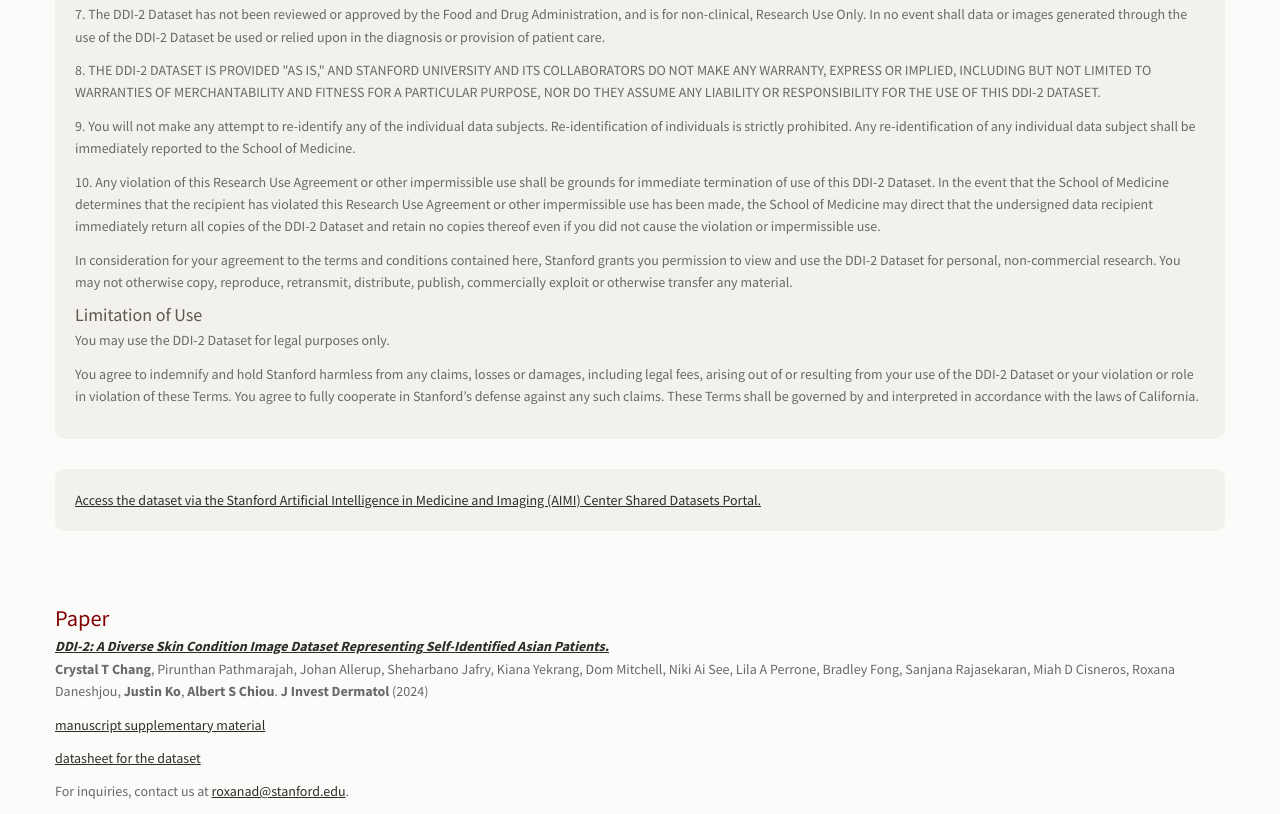
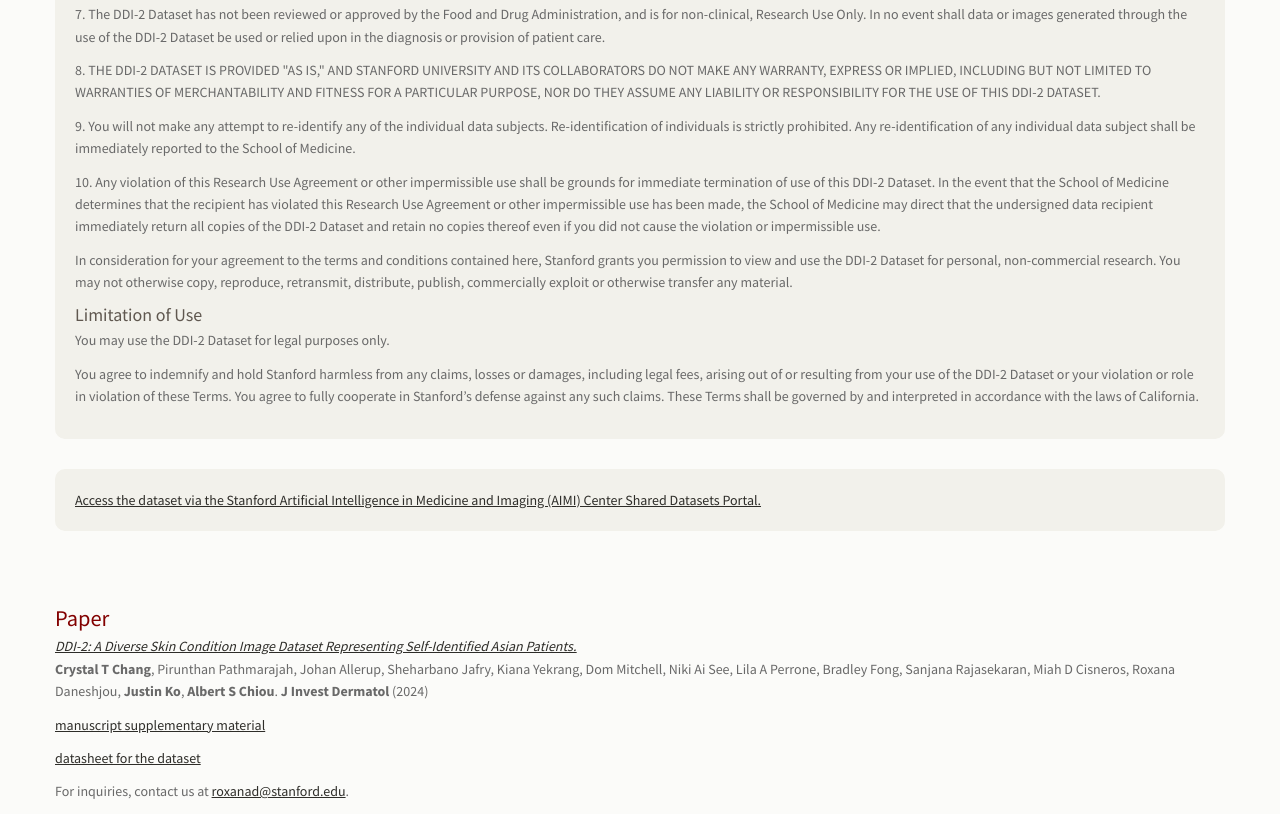
Before and after one commit to DaneshjouLab/ddi2-dataset, a plain HTML site: page index.html in a window 1280 px wide. Shown: the part 1775-2589 px from the top of the page. Drawn offline with nearby package versions, Linux system fonts and the light colour scheme; files that its build step writes are made by us from their sources; a script that the page names is missing.

Commit message:
Update index.html
take out bold of article title

```diff
--- a/index.html
+++ b/index.html
@@ -125,7 +125,7 @@
     <br>
     <br>
       <h2 id="paper">Paper</h2>
-      <p><a href="https://doi.org/10.1016/j.jid.2024.09.018"><b><em>DDI-2: A Diverse Skin Condition Image Dataset Representing Self-Identified Asian Patients.</em></b></a><br><b>Crystal T Chang</b>, Pirunthan Pathmarajah, Johan Allerup, Sheharbano Jafry, Kiana Yekrang, Dom Mitchell, Niki Ai See, Lila A Perrone, Bradley Fong, Sanjana Rajasekaran, Miah D Cisneros, Roxana Daneshjou, <b>Justin Ko</b>, <b>Albert S Chiou</b>. <b>J Invest Dermatol</b> (2024) </p>
+      <p><a href="https://doi.org/10.1016/j.jid.2024.09.018"><u><em>DDI-2: A Diverse Skin Condition Image Dataset Representing Self-Identified Asian Patients.</em></u></a><br><b>Crystal T Chang</b>, Pirunthan Pathmarajah, Johan Allerup, Sheharbano Jafry, Kiana Yekrang, Dom Mitchell, Niki Ai See, Lila A Perrone, Bradley Fong, Sanjana Rajasekaran, Miah D Cisneros, Roxana Daneshjou, <b>Justin Ko</b>, <b>Albert S Chiou</b>. <b>J Invest Dermatol</b> (2024) </p>
       <p><a href="https://www.jidonline.org/article/S0022-202X(24)02868-9/fulltext#app-1">manuscript supplementary material</a><br>
       <p><a href="https://www.jidonline.org/article/S0022-202X(24)02868-9/fulltext#app-1-sec-3">datasheet for the dataset</a></p>
       <p>For inquiries, contact us at <a href="mailto:%20roxanad@stanford.edu">roxanad@stanford.edu</a>.</p>
```
